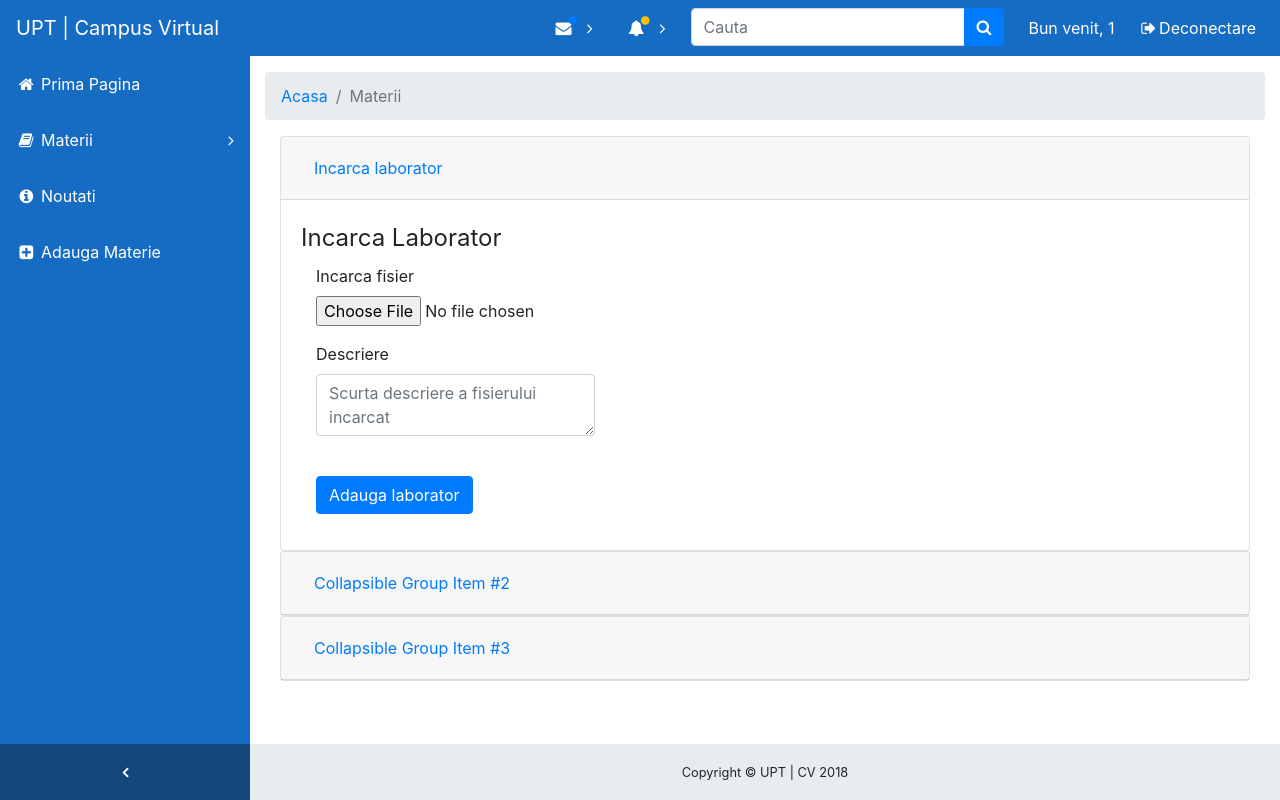
After one commit to RaduR92/Dizertatie, a PHP site: page /materie.php in a window 1280 px wide. The commit adds this page. Run offline with PHP 8.4, Linux system fonts and the light colour scheme; the visitor is signed in with stand-in values (Sample User, id 1); data that the repository does not hold is empty.

Commit message:
Mai multe modificari pentru profesor

```diff
--- a/adauga-student.php
+++ b/adauga-student.php
@@ -103,6 +103,10 @@
 
                    $result = mysqli_query($conn, $query);
 
+                   if ($result = mysqli_query($conn,$query)) {
+                    echo 'Studentul a fost adaugat cu succes';
+                   }
+
               }
           ?>
         </div>
--- a/css/sb-admin.css
+++ b/css/sb-admin.css
@@ -529,3 +529,9 @@ p.user {
   margin-bottom:0;
   padding: .5rem 1rem;
 }
+
+.page-header {
+  border-bottom: 1px solid #e9ecef;
+}
+
+/* Pagina Materiei */
--- a/header.php
+++ b/header.php
@@ -56,10 +56,37 @@
           </a>
         </li>
         <li class="nav-item" data-toggle="tooltip" data-placement="right" title="Materii">
-          <a class="nav-link" href="materii.php">
+          <a class="nav-link nav-link-collapse collapsed" data-toggle="collapse" href="#collapseMaterii" data-parent="#exampleAccordion">
             <i class="fa fa-fw fa-book"></i>
             <span class="nav-link-text">Materii</span>
           </a>
+          <ul class="sidenav-second-level collapse" id="collapseMaterii">
+            <?php
+            if($_SESSION['user_logged'] == 'student') {
+              $query = 'SELECT materii.ID, materii.nume_materie FROM inscriere_studenti RIGHT JOIN materii ON inscriere_studenti.id_materie = materii.ID WHERE inscriere_studenti.id_student ='.$_SESSION['id_utilizator'];
+              $loop = mysqli_query($conn, $query);
+              while ($row = mysqli_fetch_array($loop))
+              {
+                    echo '<li>
+                            <a href="materie.php?id_materie='.$row['ID'].'">'.$row['nume_materie'].'</a>
+                          </li>';
+              }
+            }
+
+            if($_SESSION['user_logged'] == 'profesor') {
+              $query = 'SELECT * FROM materii WHERE profesor_coordonator ='.$_SESSION['id_utilizator'];
+              $loop = mysqli_query($conn, $query);
+              while ($row = mysqli_fetch_array($loop))
+              {
+                    echo '<li>
+                            <a href="materie.php?id_materie='.$row['ID'].'">'.$row['nume_materie'].'</a>
+                          </li>';
+              }
+            }
+
+
+            ?>
+          </ul>
         </li>
         <li class="nav-item" data-toggle="tooltip" data-placement="right" title="Noutati">
           <a class="nav-link" href="noutati.php">
@@ -71,7 +98,7 @@
           if($_SESSION['user_logged'] == 'profesor') {
         ?>
           <li class="nav-item" data-toggle="tooltip" data-placement="right" title="Adauga Materie">
-            <a class="nav-link" href="adaug-materie.php">
+            <a class="nav-link" href="adauga-materie.php">
               <i class="fa fa-fw fa-plus-square"></i>
               <span class="nav-link-text">Adauga Materie</span>
             </a>
--- /dev/null
+++ b/materie.php
@@ -0,0 +1,102 @@
+  <?php include('header.php'); ?>
+  <div class="content-wrapper">
+    <div class="container-fluid">
+      <!-- Breadcrumbs-->
+      <ol class="breadcrumb">
+        <li class="breadcrumb-item">
+          <a href="index.php">Acasa</a>
+        </li>
+        <li class="breadcrumb-item active">Materii</li>
+      </ol>
+
+      <div class="container-fluid">
+      <?php
+        if($_SESSION['user_logged'] == 'profesor'){
+      ?>
+
+        <div id="accordion">
+  <div class="card">
+    <div class="card-header" id="headingOne">
+      <h5 class="mb-0">
+        <button class="btn btn-link" data-toggle="collapse" data-target="#collapseOne" aria-expanded="true" aria-controls="collapseOne">
+          Incarca laborator
+        </button>
+      </h5>
+    </div>
+
+    <div id="collapseOne" class="collapse show" aria-labelledby="headingOne" data-parent="#accordion">
+      <div class="card-body">
+      <form class="form-horizontal">
+          <fieldset>
+
+          <!-- Form Name -->
+          <legend>Incarca Laborator</legend>
+
+          <!-- File Button -->
+          <div class="form-group">
+            <label class="col-md-4 control-label" for="incarcare_laborator">Incarca fisier</label>
+            <div class="col-md-4">
+              <input id="incarcare_laborator" name="incarcare_laborator" class="input-file" type="file">
+            </div>
+          </div>
+
+          <!-- Textarea -->
+          <div class="form-group">
+            <label class="col-md-4 control-label" for="textarea">Descriere</label>
+            <div class="col-md-4">
+              <textarea class="form-control" id="textarea" name="textarea" placeholder="Scurta descriere a fisierului incarcat"></textarea>
+            </div>
+          </div>
+
+          <!-- Button -->
+          <div class="form-group">
+            <label class="col-md-4 control-label" for="incarca_lab"></label>
+            <div class="col-md-4">
+              <button id="incarca_lab" name="incarca_lab" class="btn btn-primary">Adauga laborator</button>
+            </div>
+          </div>
+
+          </fieldset>
+          </form>
+      </div>
+    </div>
+  </div>
+  <div class="card">
+    <div class="card-header" id="headingTwo">
+      <h5 class="mb-0">
+        <button class="btn btn-link collapsed" data-toggle="collapse" data-target="#collapseTwo" aria-expanded="false" aria-controls="collapseTwo">
+          Collapsible Group Item #2
+        </button>
+      </h5>
+    </div>
+    <div id="collapseTwo" class="collapse" aria-labelledby="headingTwo" data-parent="#accordion">
+      <div class="card-body">
+        Anim pariatur cliche reprehenderit, enim eiusmod high life accusamus terry richardson ad squid. 3 wolf moon officia aute, non cupidatat skateboard dolor brunch. Food truck quinoa nesciunt laborum eiusmod. Brunch 3 wolf moon tempor, sunt aliqua put a bird on it squid single-origin coffee nulla assumenda shoreditch et. Nihil anim keffiyeh helvetica, craft beer labore wes anderson cred nesciunt sapiente ea proident. Ad vegan excepteur butcher vice lomo. Leggings occaecat craft beer farm-to-table, raw denim aesthetic synth nesciunt you probably haven't heard of them accusamus labore sustainable VHS.
+      </div>
+    </div>
+  </div>
+  <div class="card">
+    <div class="card-header" id="headingThree">
+      <h5 class="mb-0">
+        <button class="btn btn-link collapsed" data-toggle="collapse" data-target="#collapseThree" aria-expanded="false" aria-controls="collapseThree">
+          Collapsible Group Item #3
+        </button>
+      </h5>
+    </div>
+    <div id="collapseThree" class="collapse" aria-labelledby="headingThree" data-parent="#accordion">
+      <div class="card-body">
+        Anim pariatur cliche reprehenderit, enim eiusmod high life accusamus terry richardson ad squid. 3 wolf moon officia aute, non cupidatat skateboard dolor brunch. Food truck quinoa nesciunt laborum eiusmod. Brunch 3 wolf moon tempor, sunt aliqua put a bird on it squid single-origin coffee nulla assumenda shoreditch et. Nihil anim keffiyeh helvetica, craft beer labore wes anderson cred nesciunt sapiente ea proident. Ad vegan excepteur butcher vice lomo. Leggings occaecat craft beer farm-to-table, raw denim aesthetic synth nesciunt you probably haven't heard of them accusamus labore sustainable VHS.
+      </div>
+    </div>
+  </div>
+</div>
+
+      <?php
+        }
+      ?>
+      </div>
+
+    </div>
+    <!-- /.container-fluid-->
+    <!-- /.content-wrapper-->
+    <?php include('footer.php'); ?>
```
Also changed, not shown: adauga-materie.php (+13 -4 lines), adauga-profesor.php (+5 -4 lines), index.php (+11 -2 lines), login.php (+7 -4 lines), materii.php (deleted, +0 -47 lines).
